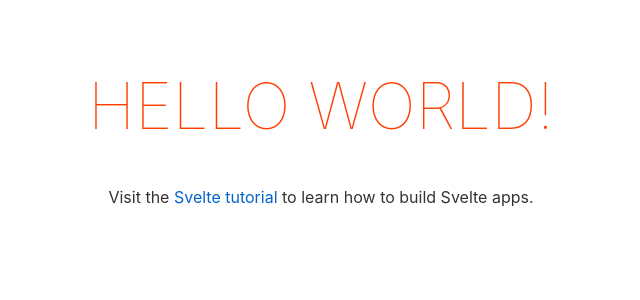
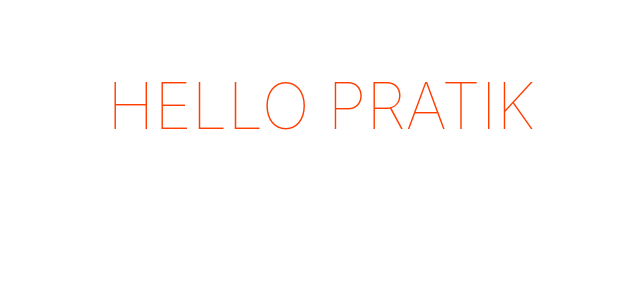
Before and after one commit to PratikPatil3235/svelte.js-basics, a Svelte app: page / in a window 1280 px wide. Shown: the top 300 px of the page, without its empty margins (319-959 px from the left). Built offline with nearby package versions, Linux system fonts and the light colour scheme.

Commit message:
commits made

```diff
--- a/src/App.svelte
+++ b/src/App.svelte
@@ -1,10 +1,9 @@
 <script>
-	export let name;
+	const name="Pratik"
 </script>
 
 <main>
-	<h1>Hello {name}!</h1>
-	<p>Visit the <a href="https://svelte.dev/tutorial">Svelte tutorial</a> to learn how to build Svelte apps.</p>
+	<h1>Hello {name}</h1>
 </main>
 
 <style>
--- a/src/main.js
+++ b/src/main.js
@@ -1,10 +1,7 @@
-import App from './App.svelte';
+import App from "./App.svelte";
 
 const app = new App({
-	target: document.body,
-	props: {
-		name: 'world'
-	}
+  target: document.body,
 });
 
 export default app;
```
